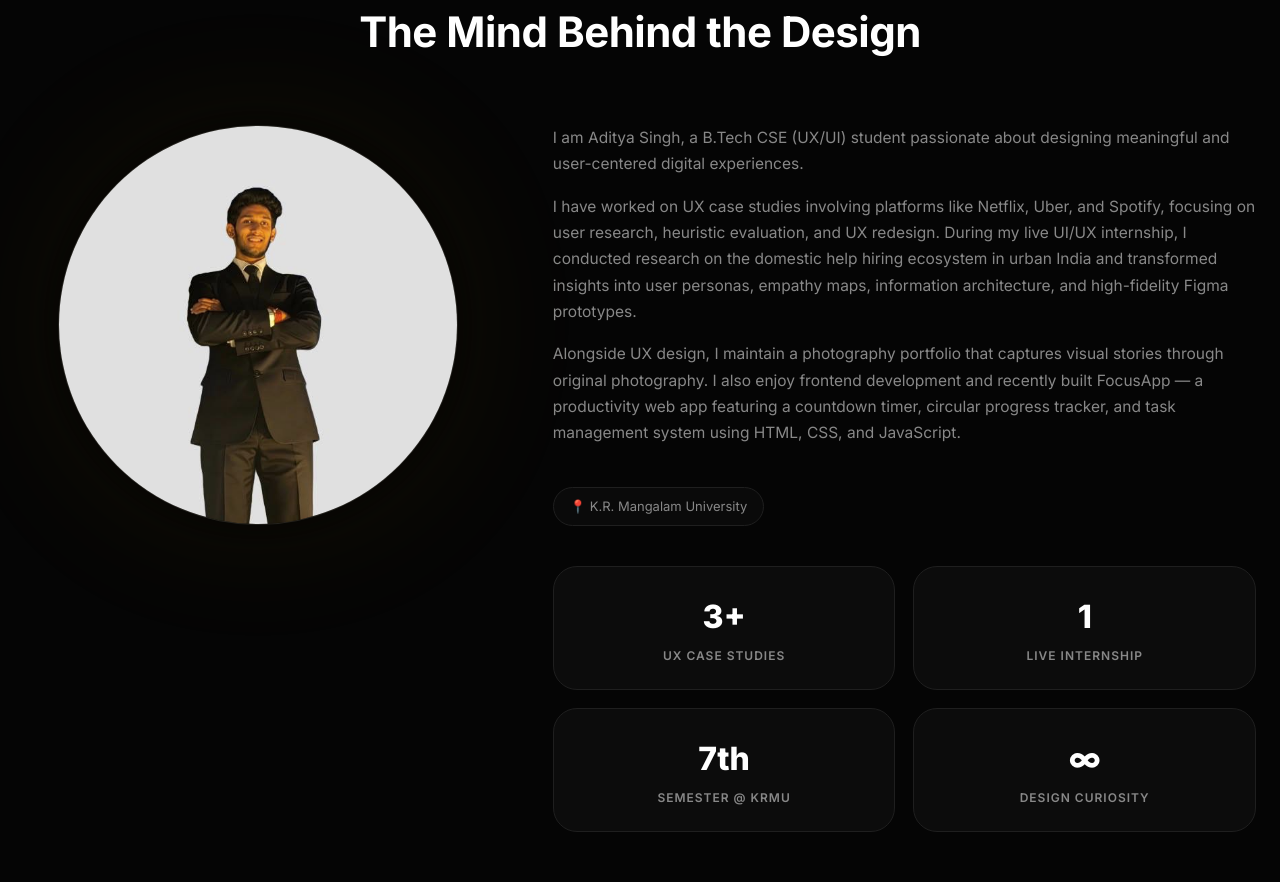
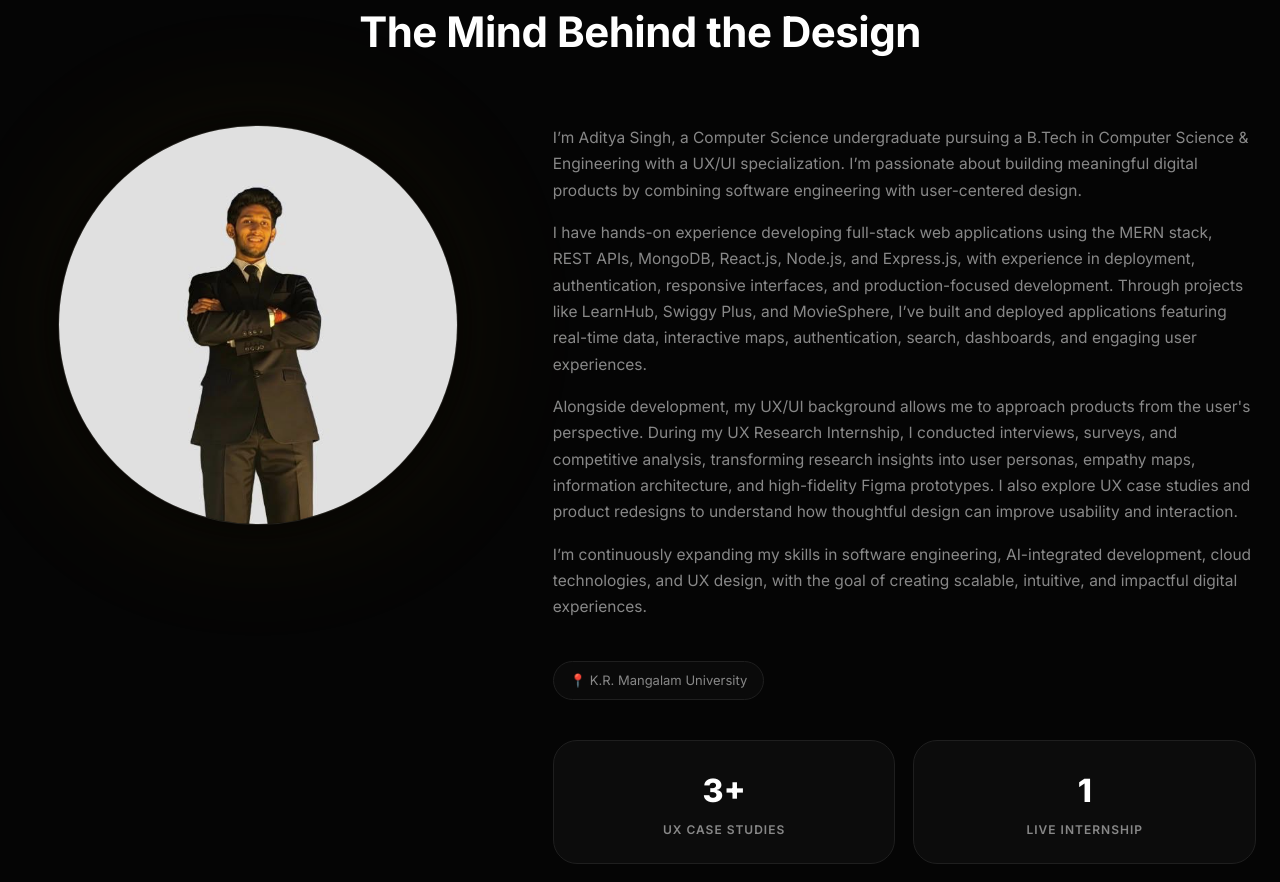
Before and after one commit to AdityaSingh0008/Portfolio, a React (Vite) app: page / in a window 1280 px wide. Shown: the part 920-1802 px from the top of the page. Built offline with nearby package versions, Linux system fonts and the light colour scheme.

Commit message:
content: update bio to be more personal, confident, and portfolio-oriented

```diff
--- a/src/components/About.jsx
+++ b/src/components/About.jsx
@@ -31,6 +31,7 @@ export default function About() {
               <p className="about-p">{profile.bio1}</p>
               <p className="about-p">{profile.bio2}</p>
               <p className="about-p">{profile.bio3}</p>
+              <p className="about-p">{profile.bio4}</p>
               <div className="about-location pill">📍 K.R. Mangalam University</div>
             </Reveal>
 
--- a/src/data/portfolio.js
+++ b/src/data/portfolio.js
@@ -2,9 +2,10 @@ export const profile = {
   name: "Aditya Singh",
   role: "UX/UI Designer & CSE Student",
   tagline: "Designing Meaningful Digital Experiences",
-  bio1: "I am Aditya Singh, a B.Tech CSE (UX/UI) student passionate about designing meaningful and user-centered digital experiences.",
-  bio2: "I have worked on UX case studies involving platforms like Netflix, Uber, and Spotify, focusing on user research, heuristic evaluation, and UX redesign. During my live UI/UX internship, I conducted research on the domestic help hiring ecosystem in urban India and transformed insights into user personas, empathy maps, information architecture, and high-fidelity Figma prototypes.",
-  bio3: "Alongside UX design, I maintain a photography portfolio that captures visual stories through original photography. I also enjoy frontend development and recently built FocusApp — a productivity web app featuring a countdown timer, circular progress tracker, and task management system using HTML, CSS, and JavaScript.",
+  bio1: "I’m Aditya Singh, a Computer Science undergraduate pursuing a B.Tech in Computer Science & Engineering with a UX/UI specialization. I’m passionate about building meaningful digital products by combining software engineering with user-centered design.",
+  bio2: "I have hands-on experience developing full-stack web applications using the MERN stack, REST APIs, MongoDB, React.js, Node.js, and Express.js, with experience in deployment, authentication, responsive interfaces, and production-focused development. Through projects like LearnHub, Swiggy Plus, and MovieSphere, I’ve built and deployed applications featuring real-time data, interactive maps, authentication, search, dashboards, and engaging user experiences.",
+  bio3: "Alongside development, my UX/UI background allows me to approach products from the user's perspective. During my UX Research Internship, I conducted interviews, surveys, and competitive analysis, transforming research insights into user personas, empathy maps, information architecture, and high-fidelity Figma prototypes. I also explore UX case studies and product redesigns to understand how thoughtful design can improve usability and interaction.",
+  bio4: "I’m continuously expanding my skills in software engineering, AI-integrated development, cloud technologies, and UX design, with the goal of creating scalable, intuitive, and impactful digital experiences.",
   email: "adityashekhwat25@gmail.com",
   phone: "+91 9664020967",
   university: "K.R. Mangalam University, Gurugram",
```
